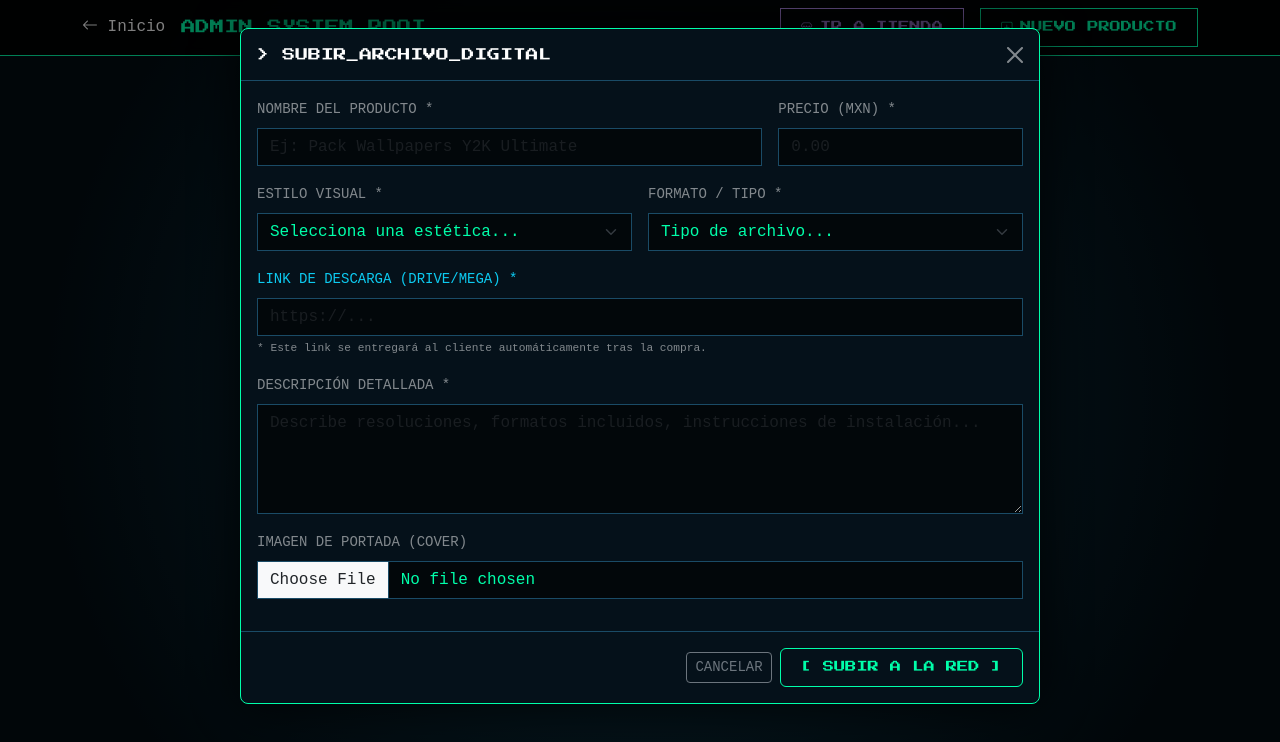
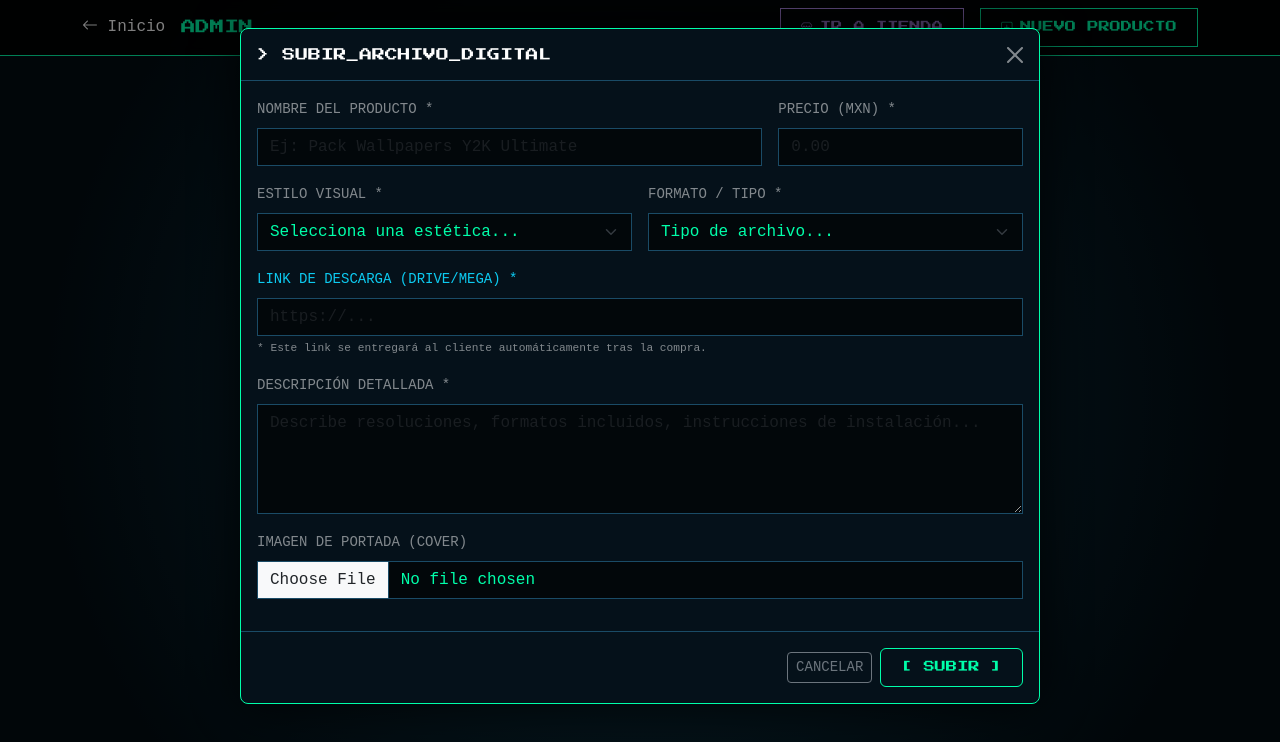
Before and after one commit to CarlosCs33/Nostalgy.Core, a plain HTML site: page admin.html in a window 1280 px wide. Both pictures are taken after a click on the button "NUEVO PRODUCTO". Drawn offline with nearby package versions, Linux system fonts and the light colour scheme; no server answers.

Commit message:
Update admin.html

```diff
--- a/admin.html
+++ b/admin.html
@@ -122,7 +122,7 @@
         <i class="bi bi-arrow-left"></i> Inicio
       </a>
       <span class="navbar-brand mb-0 h1 pixel-font" style="color:#00ffaa; font-size: 0.9rem;">
-        ADMIN.SYSTEM_ROOT
+        ADMIN
       </span>
     </div>
 
@@ -212,7 +212,7 @@
           <button type="button" class="btn btn-outline-secondary btn-sm" data-bs-dismiss="modal">CANCELAR</button>
           <button class="btn btn-neon" type="submit" id="submitBtn">
             <span class="spinner-border spinner-border-sm d-none" id="submitSpinner"></span>
-            [ SUBIR A LA RED ]
+            [ SUBIR ]
           </button>
         </div>
       </form>
@@ -327,7 +327,7 @@
           </div>
           <div class="card-footer bg-transparent border-top border-secondary">
              <button class="btn btn-outline-danger w-100 btn-sm" style="font-family:monospace" onclick="borrarProducto('${p._id}')">
-                [ ELIMINAR DE DB ]
+                [ ELIMINAR ]
              </button>
           </div>
         </div>
```
